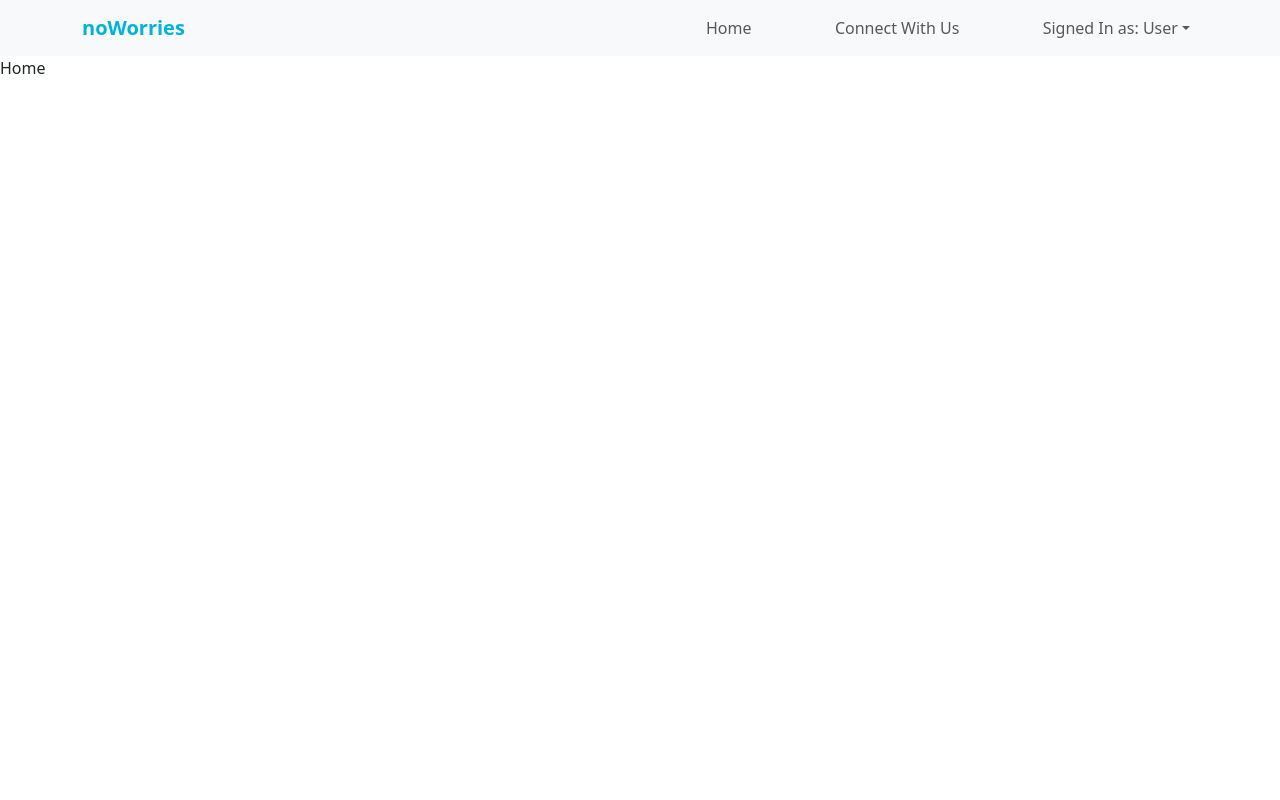
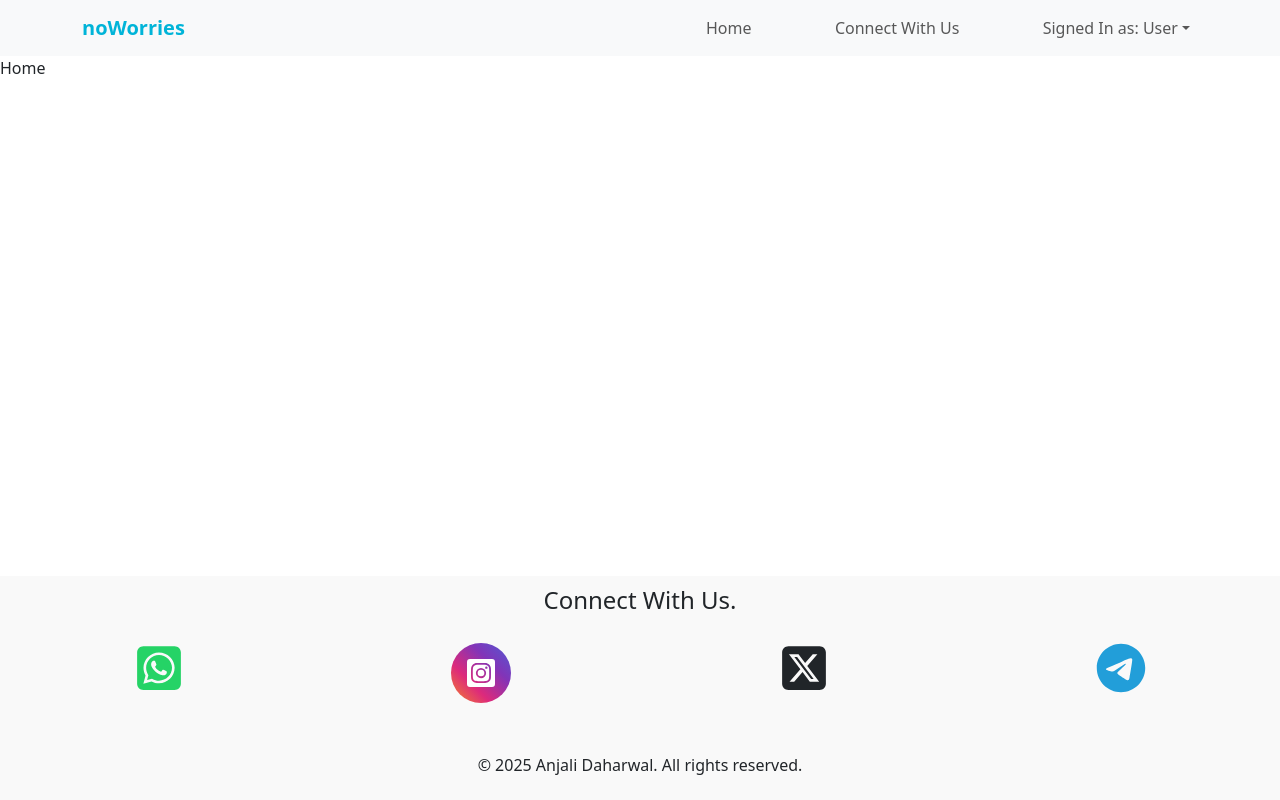
Before and after one commit to anjali012005/noworries, a React (Create React App) app in the folder frontend/: page / in a window 1280 px wide. Built offline with nearby package versions, Linux system fonts and the light colour scheme.

Commit message:
Created Footer

```diff
--- a/frontend/package.json
+++ b/frontend/package.json
@@ -11,6 +11,7 @@
     "react": "^19.1.0",
     "react-bootstrap": "^2.10.10",
     "react-dom": "^19.1.0",
+    "react-icons": "^5.5.0",
     "react-router-dom": "^7.7.0",
     "react-scripts": "5.0.1",
     "web-vitals": "^2.1.4"
--- a/frontend/src/App.js
+++ b/frontend/src/App.js
@@ -3,6 +3,7 @@ import Home from "./Pages/HomePage";
 import Navbar from "./Pages/Navbar/Navbars";
 import 'bootstrap/dist/css/bootstrap.min.css';
 import './App.css';
+import Footer from "./Pages/Footer/Footer";
 
 
 function App() {
@@ -12,6 +13,7 @@ function App() {
       <Routes>
         <Route path="/" element={<Home />} />
       </Routes>
+      <Footer/>
     </Router>
   );
 }
--- a/frontend/src/Components/Home/Home.css
+++ b/frontend/src/Components/Home/Home.css
@@ -0,0 +1,3 @@
+.home{
+    height: 65vh;
+}
--- a/frontend/src/Components/Home/Home.jsx
+++ b/frontend/src/Components/Home/Home.jsx
@@ -3,7 +3,7 @@ import './Home.css';
 
 const Home = () => {
   return (
-    <div>
+    <div id="home" className='home'>
       Home
     </div>
   )
--- /dev/null
+++ b/frontend/src/Pages/Footer/Footer.css
@@ -0,0 +1,22 @@
+.footer{
+    height: 28vh;
+    background-color:#F9F9F9;
+}
+.footer-heading{
+    display:flex;
+    justify-content:center;
+    padding-top: 10px;
+}
+.footer-icons{
+    display:flex;
+    justify-content:space-around;
+    margin-top: 20px;
+    font-size: 50px;
+    cursor:pointer;
+}
+.footer-rights{
+    display:flex;
+    justify-content:center;
+    margin-top:50px;
+    /* background:red; */
+}
--- /dev/null
+++ b/frontend/src/Pages/Footer/Footer.jsx
@@ -0,0 +1,37 @@
+import React from 'react'
+import './Footer.css';
+import { FaSquareWhatsapp } from "react-icons/fa6";
+import { FaInstagramSquare } from "react-icons/fa";
+import { FaSquareXTwitter } from "react-icons/fa6";
+import { FaTelegram } from "react-icons/fa6";
+
+const Footer = () => {
+    return (
+        <div className='footer'>
+            <div className='footer-heading'><h4>Connect With Us.</h4></div>
+
+            <div className='footer-icons'>
+                <FaSquareWhatsapp style={{ color: "#25D366" }} />
+                <div style={{
+                    background: 'linear-gradient(45deg, #F58529, #DD2A7B, #8134B8, #515BD4)',
+                    borderRadius: '50%',
+                    width: '60px',
+                    height: '60px',
+                    display: 'flex',
+                    alignItems: 'center',
+                    justifyContent: 'center'
+                }}>
+                    <FaInstagramSquare style={{ color: 'white', fontSize: '32px' }} />
+                </div>
+
+                <FaSquareXTwitter />
+
+                <FaTelegram style={{ color: "#229ED9" }} />
+            </div>
+            <div className='footer-rights'><p>© 2025 Anjali Daharwal. All rights reserved.</p>
+            </div>
+        </div>
+    )
+}
+
+export default Footer
```
Also changed, not shown: 2 other files (tests, documents, lock files or other folders).
